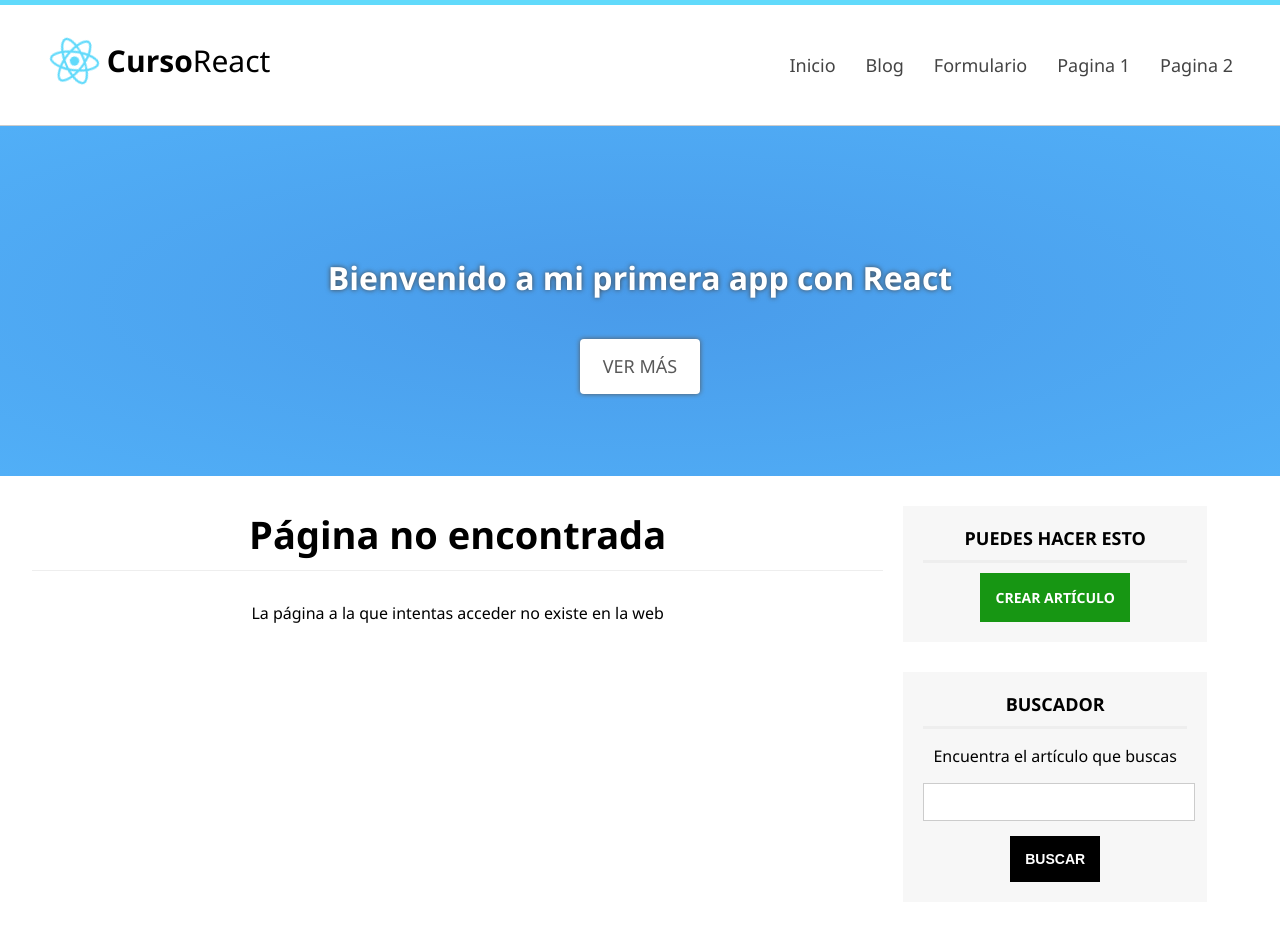
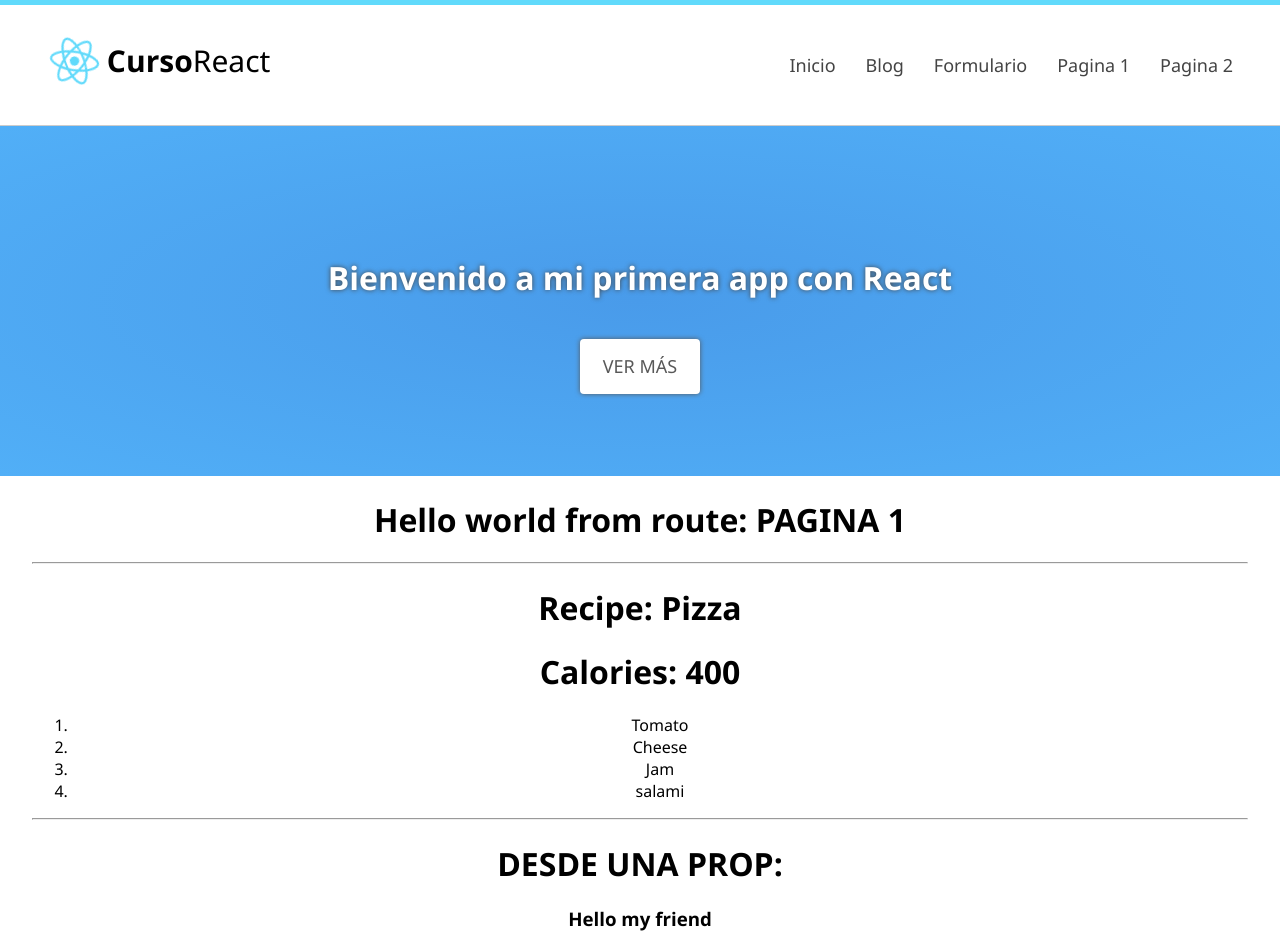
Before and after one commit to Leomiguel19/react-app, a React (Create React App) app: page /pagina-1 in a window 1280 px wide. Shown: the top 952 px of the page. Built offline with nearby package versions, Linux system fonts and the light colour scheme.

Commit message:
Crear una ruta sin componentes

```diff
--- a/src/Router.js
+++ b/src/Router.js
@@ -17,6 +17,13 @@ class Router extends Component{
           <Route exact path="/segunda-ruta" component={MiComponente}/>
           <Route exact path="/ruta-prueba" component={SeccionPruebas}/>
 
+          <Route exact path="/pagina-1" render = {() => (
+            <React.Fragment>
+              <h1>Hello world from route: PAGINA 1</h1>
+              <MiComponente saludo="Hello my friend"/>
+            </React.Fragment>
+          )}/>
+
           <Route component={Error}/>
         </Switch>
 
--- a/src/components/MiComponente.js
+++ b/src/components/MiComponente.js
@@ -25,6 +25,14 @@ class MiComponente extends Component{
                     }
                 </ol>
                 <hr/>
+
+                {this.props.saludo &&
+                <React.Fragment>
+                    <h1>DESDE UNA PROP: </h1>
+                    <h3>{this.props.saludo}</h3>
+                </React.Fragment>
+                }
+
             </div>
         )
     }
```
